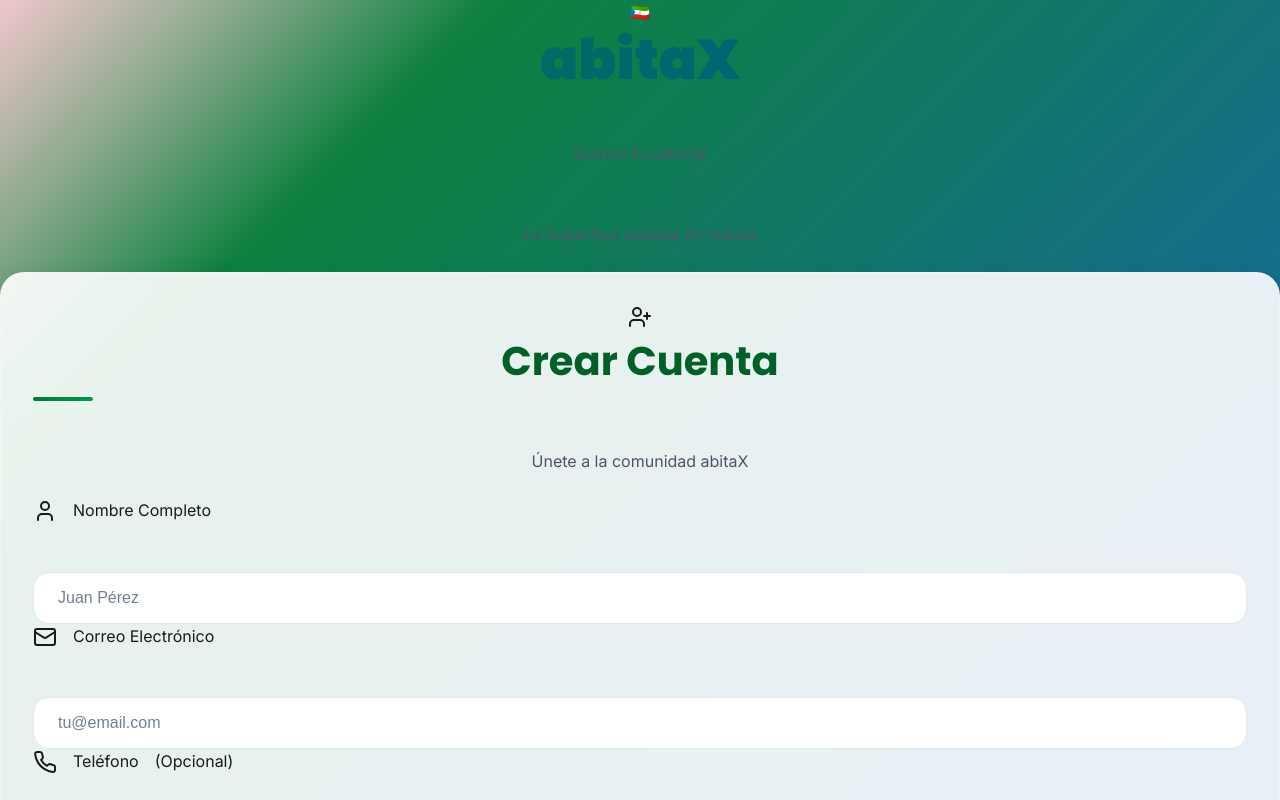
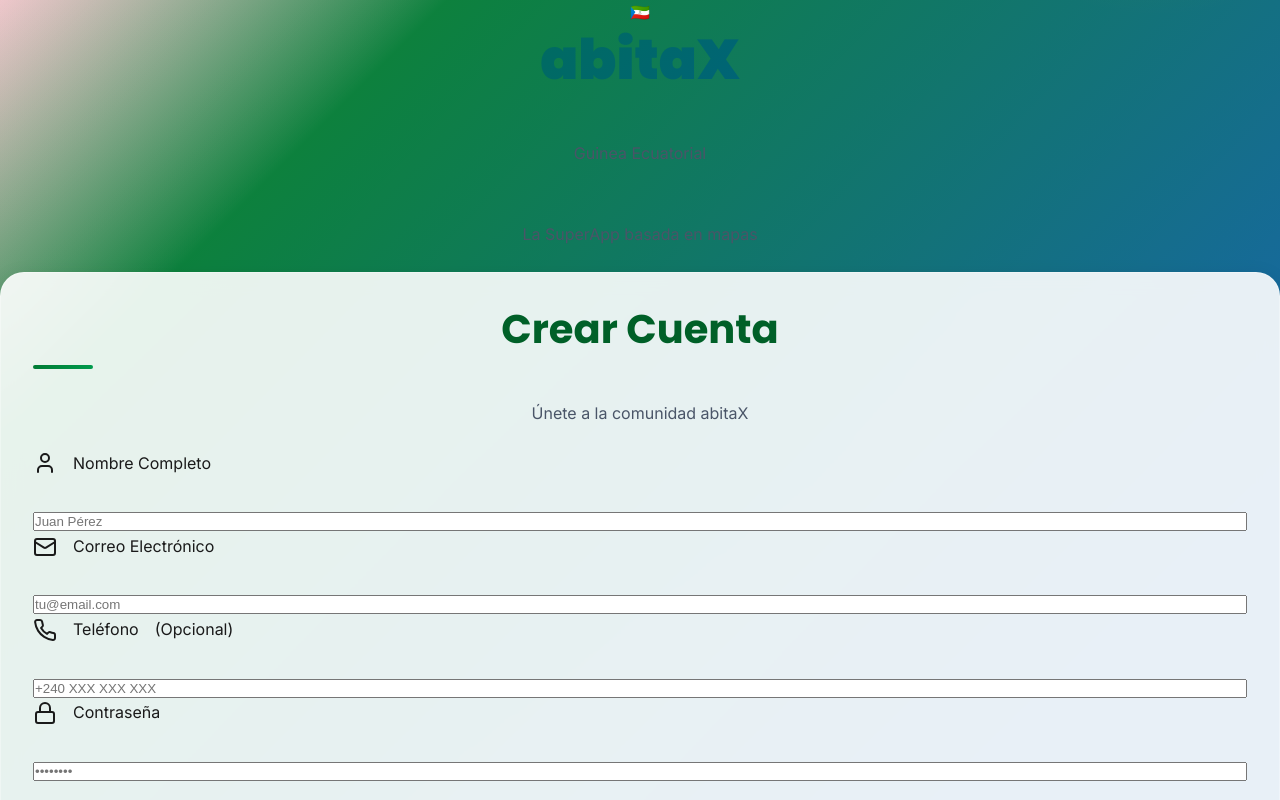
Before and after one commit to Nico-es/bitaX, a React (Vite) app: page / in a window 1280 px wide. Both pictures are taken after a click on the button "Regístrate aquí". Shown: the top 800 px of the page. Built offline with nearby package versions, Linux system fonts and the light colour scheme; no server answers; the HTML template or start-up script is replaced by a standard one.

Commit message:
Updated Register.tsx

```diff
--- a/src/components/Auth/Register.tsx
+++ b/src/components/Auth/Register.tsx
@@ -1,12 +1,14 @@
 import { useState } from 'react'
 import { useAuth } from '../../contexts/AuthContext'
-import { UserPlus, Mail, Lock, User, Phone } from 'lucide-react'
+import { Mail, Lock, User, Phone } from 'lucide-react'
 
 interface RegisterProps {
-  onSwitchToLogin: () => void
+  onSwitchToLogin?: () => void
+  onSuccess?: () => void
+  inModal?: boolean
 }
 
-export default function Register({ onSwitchToLogin }: RegisterProps) {
+export default function Register({ onSwitchToLogin, onSuccess, inModal = false }: RegisterProps) {
   const [email, setEmail] = useState('')
   const [password, setPassword] = useState('')
   const [fullName, setFullName] = useState('')
@@ -35,10 +37,108 @@
     } else {
       setSuccess(true)
       setLoading(false)
+      if (onSuccess) {
+        setTimeout(() => {
+          onSuccess()
+        }, 1500)
+      } else if (onSwitchToLogin) {
         setTimeout(() => {
           onSwitchToLogin()
         }, 2000)
       }
+    }
+  }
+
+  const formContent = (
+    <>
+      {error && (
+        <div className="bg-red-50 border border-red-200 text-red-700 px-4 py-3 rounded-lg mb-4">
+          <p className="text-sm font-medium">{error}</p>
+        </div>
+      )}
+
+      {success && (
+        <div className="bg-green-50 border border-green-200 text-green-700 px-4 py-3 rounded-lg mb-4">
+          <p className="text-sm font-medium">¡Cuenta creada exitosamente!</p>
+        </div>
+      )}
+
+      <form onSubmit={handleSubmit} className="space-y-4">
+        <div>
+          <label className="block text-sm font-semibold text-gray-700 mb-2 flex items-center gap-2">
+            <User className="w-4 h-4" />
+            Nombre Completo
+          </label>
+          <input
+            type="text"
+            value={fullName}
+            onChange={(e) => setFullName(e.target.value)}
+            className="w-full px-4 py-3 border border-gray-300 rounded-lg focus:outline-none focus:ring-2 focus:ring-green-600 focus:border-transparent"
+            placeholder="Juan Pérez"
+            required
+          />
+        </div>
+
+        <div>
+          <label className="block text-sm font-semibold text-gray-700 mb-2 flex items-center gap-2">
+            <Mail className="w-4 h-4" />
+            Correo Electrónico
+          </label>
+          <input
+            type="email"
+            value={email}
+            onChange={(e) => setEmail(e.target.value)}
+            className="w-full px-4 py-3 border border-gray-300 rounded-lg focus:outline-none focus:ring-2 focus:ring-green-600 focus:border-transparent"
+            placeholder="tu@email.com"
+            required
+          />
+        </div>
+
+        <div>
+          <label className="block text-sm font-semibold text-gray-700 mb-2 flex items-center gap-2">
+            <Phone className="w-4 h-4" />
+            Teléfono
+            <span className="text-gray-400 text-xs font-normal">(Opcional)</span>
+          </label>
+          <input
+            type="tel"
+            value={phone}
+            onChange={(e) => setPhone(e.target.value)}
+            className="w-full px-4 py-3 border border-gray-300 rounded-lg focus:outline-none focus:ring-2 focus:ring-green-600 focus:border-transparent"
+            placeholder="+240 XXX XXX XXX"
+          />
+        </div>
+
+        <div>
+          <label className="block text-sm font-semibold text-gray-700 mb-2 flex items-center gap-2">
+            <Lock className="w-4 h-4" />
+            Contraseña
+          </label>
+          <input
+            type="password"
+            value={password}
+            onChange={(e) => setPassword(e.target.value)}
+            className="w-full px-4 py-3 border border-gray-300 rounded-lg focus:outline-none focus:ring-2 focus:ring-green-600 focus:border-transparent"
+            placeholder="••••••••"
+            required
+            minLength={6}
+          />
+          <p className="text-xs text-gray-500 mt-1">Mínimo 6 caracteres</p>
+        </div>
+
+        <button
+          type="submit"
+          disabled={loading || success}
+          className="w-full px-6 py-3 text-white bg-gradient-to-r from-green-600 to-green-700 hover:from-green-700 hover:to-green-800 rounded-lg font-semibold disabled:opacity-50 disabled:cursor-not-allowed transition-all"
+        >
+          {loading ? 'Creando cuenta...' : success ? '✓ Cuenta creada' : 'Crear Cuenta'}
+        </button>
+      </form>
+    </>
+  )
+
+  if (inModal) {
+    return formContent
   }
 
   return (
@@ -61,119 +161,14 @@
 
         <div className="feature-card p-10 animate-fade-in glass-effect" style={{ animationDelay: '0.1s' }}>
           <div className="text-center mb-8">
-            <div className="inline-flex items-center gap-3 mb-3">
-              <UserPlus className="text-green-ge w-7 h-7" />
-              <h2 className="text-3xl font-black text-gray-900">
+            <h2 className="text-3xl font-black text-gray-900 mb-2">
               Crear Cuenta
             </h2>
-            </div>
             <p className="text-gray-600">Únete a la comunidad abitaX</p>
           </div>
+          {formContent}
 
-          {error && (
-            <div className="bg-red-50 border-l-4 border-red-500 text-red-700 px-6 py-4 rounded-lg mb-6 flex items-start gap-3">
-              <span className="text-2xl">⚠️</span>
-              <div>
-                <p className="font-semibold">Error al crear cuenta</p>
-                <p className="text-sm">{error}</p>
-              </div>
-            </div>
-          )}
-
-          {success && (
-            <div className="bg-green-50 border-l-4 border-green-500 text-green-700 px-6 py-4 rounded-lg mb-6 flex items-start gap-3">
-              <span className="text-2xl">✓</span>
-              <div>
-                <p className="font-semibold">¡Éxito!</p>
-                <p className="text-sm">Cuenta creada exitosamente. Redirigiendo...</p>
-              </div>
-            </div>
-          )}
-
-          <form onSubmit={handleSubmit} className="space-y-5">
-            <div>
-              <label className="block text-sm font-bold text-gray-700 mb-3 flex items-center gap-2">
-                <User className="w-5 h-5 text-green-ge" />
-                Nombre Completo
-              </label>
-              <input
-                type="text"
-                value={fullName}
-                onChange={(e) => setFullName(e.target.value)}
-                className="input-field text-lg"
-                placeholder="Juan Pérez"
-                required
-              />
-            </div>
-
-            <div>
-              <label className="block text-sm font-bold text-gray-700 mb-3 flex items-center gap-2">
-                <Mail className="w-5 h-5 text-green-ge" />
-                Correo Electrónico
-              </label>
-              <input
-                type="email"
-                value={email}
-                onChange={(e) => setEmail(e.target.value)}
-                className="input-field text-lg"
-                placeholder="tu@email.com"
-                required
-              />
-            </div>
-
-            <div>
-              <label className="block text-sm font-bold text-gray-700 mb-3 flex items-center gap-2">
-                <Phone className="w-5 h-5 text-green-ge" />
-                Teléfono
-                <span className="text-gray-400 text-xs font-normal">(Opcional)</span>
-              </label>
-              <input
-                type="tel"
-                value={phone}
-                onChange={(e) => setPhone(e.target.value)}
-                className="input-field text-lg"
-                placeholder="+240 XXX XXX XXX"
-              />
-            </div>
-
-            <div>
-              <label className="block text-sm font-bold text-gray-700 mb-3 flex items-center gap-2">
-                <Lock className="w-5 h-5 text-green-ge" />
-                Contraseña
-              </label>
-              <input
-                type="password"
-                value={password}
-                onChange={(e) => setPassword(e.target.value)}
-                className="input-field text-lg"
-                placeholder="••••••••"
-                required
-                minLength={6}
-              />
-              <p className="text-sm text-gray-500 mt-2 flex items-center gap-2">
-                <span className="text-green-ge">ℹ️</span>
-                Mínimo 6 caracteres
-              </p>
-            </div>
-
-            <button
-              type="submit"
-              disabled={loading || success}
-              className="btn-primary w-full text-lg py-4 disabled:opacity-50 disabled:cursor-not-allowed font-bold shadow-lg mt-6"
-            >
-              {loading ? (
-                <span className="flex items-center justify-center gap-2">
-                  <div className="w-5 h-5 border-3 border-white border-t-transparent rounded-full animate-spin"></div>
-                  Creando cuenta...
-                </span>
-              ) : success ? (
-                '✓ Cuenta creada'
-              ) : (
-                'Crear Cuenta'
-              )}
-            </button>
-          </form>
-
+          {onSwitchToLogin && (
             <div className="mt-8 text-center">
               <p className="text-gray-600 text-lg">
                 ¿Ya tienes cuenta?{' '}
@@ -185,6 +180,7 @@
                 </button>
               </p>
             </div>
+          )}
         </div>
       </div>
     </div>
```
Lines whose indentation alone changed are shown as unchanged.
